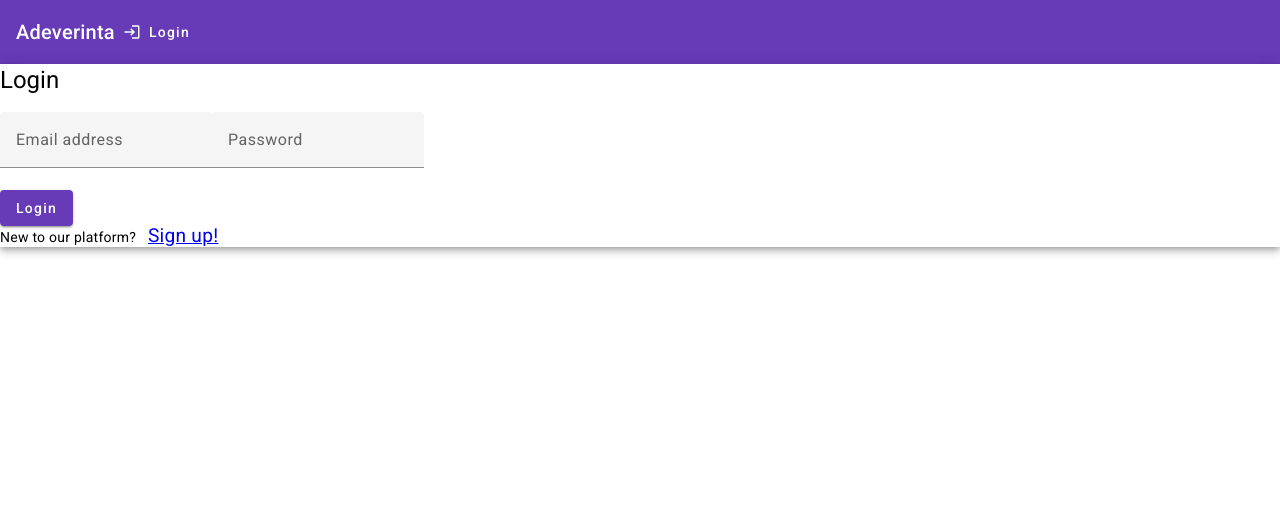
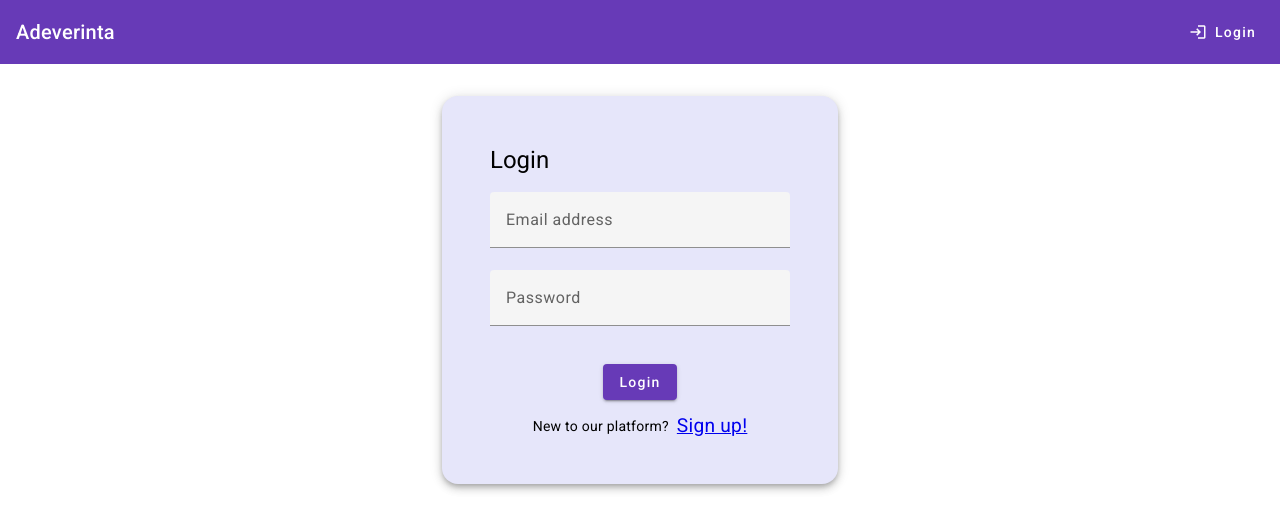
Before and after one commit to IulianCosman/Adeverinta, an Angular app: page /login in a window 1280 px wide. Shown: the top 530 px of the page. Built offline with nearby package versions, Linux system fonts and the light colour scheme.

Commit message:
Changes by Andreea Bacea

```diff
--- a/src/app/app.component.css
+++ b/src/app/app.component.css
@@ -0,0 +1,6 @@
+mat-toolbar{
+  justify-content: space-between;
+}
+.content{
+  padding:32px;
+}
--- a/src/styles.css
+++ b/src/styles.css
@@ -2,3 +2,32 @@
 
 html, body { height: 100%; }
 body { margin: 0; font-family: Roboto, "Helvetica Neue", sans-serif; }
+
+
+
+.form-container{
+  display: block;
+  max-width: 300px;
+  margin: auto;
+
+  background: lavender;
+  padding: 48px;
+  border-radius: 16px;
+}
+
+.form-container mat-form-field{
+  width: 100%;
+}
+
+.center{
+  display: flex;
+  justify-content: center;
+}
+
+.margin-top{
+  margin-top: 16px;
+}
+
+.text-center{
+  text-align: center;
+}
```
